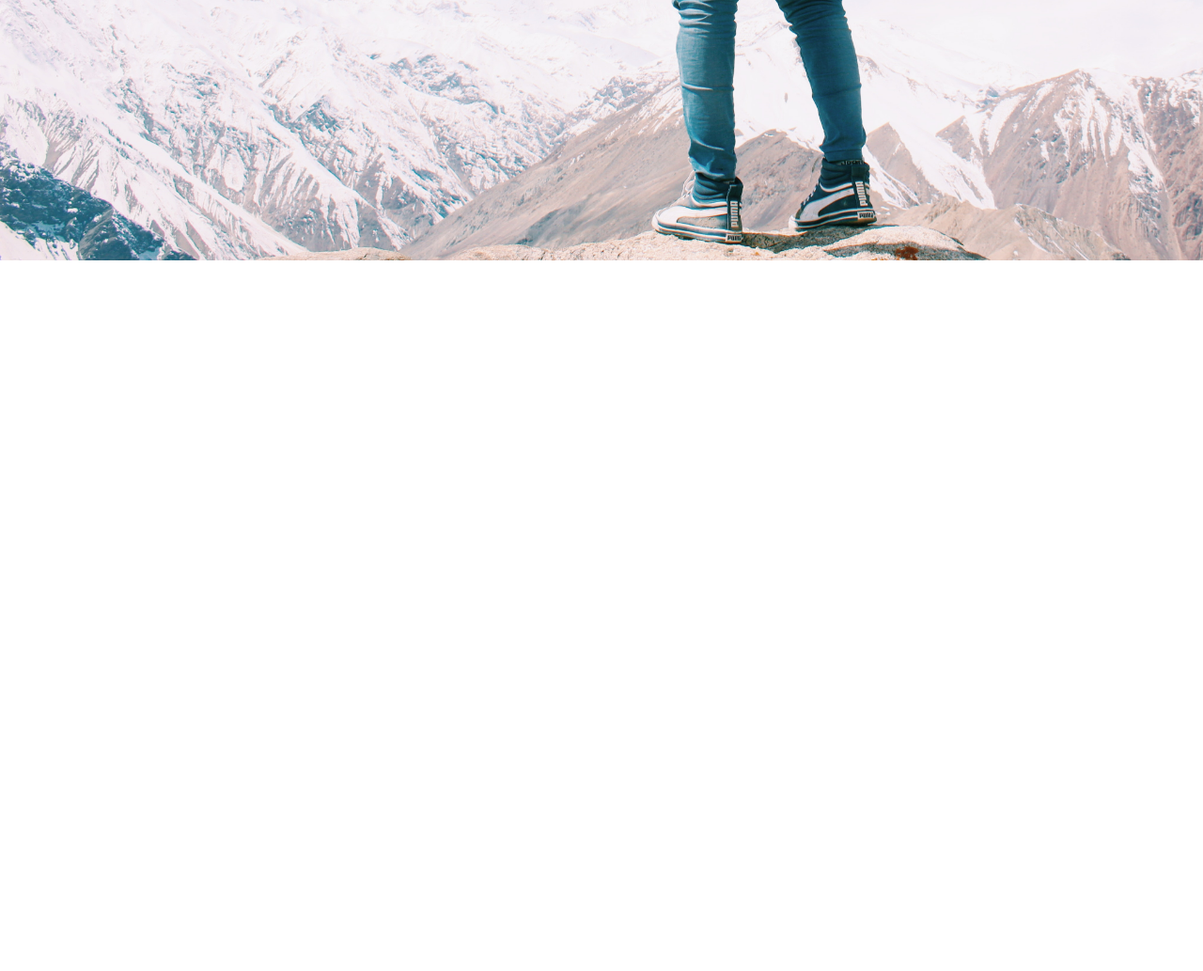
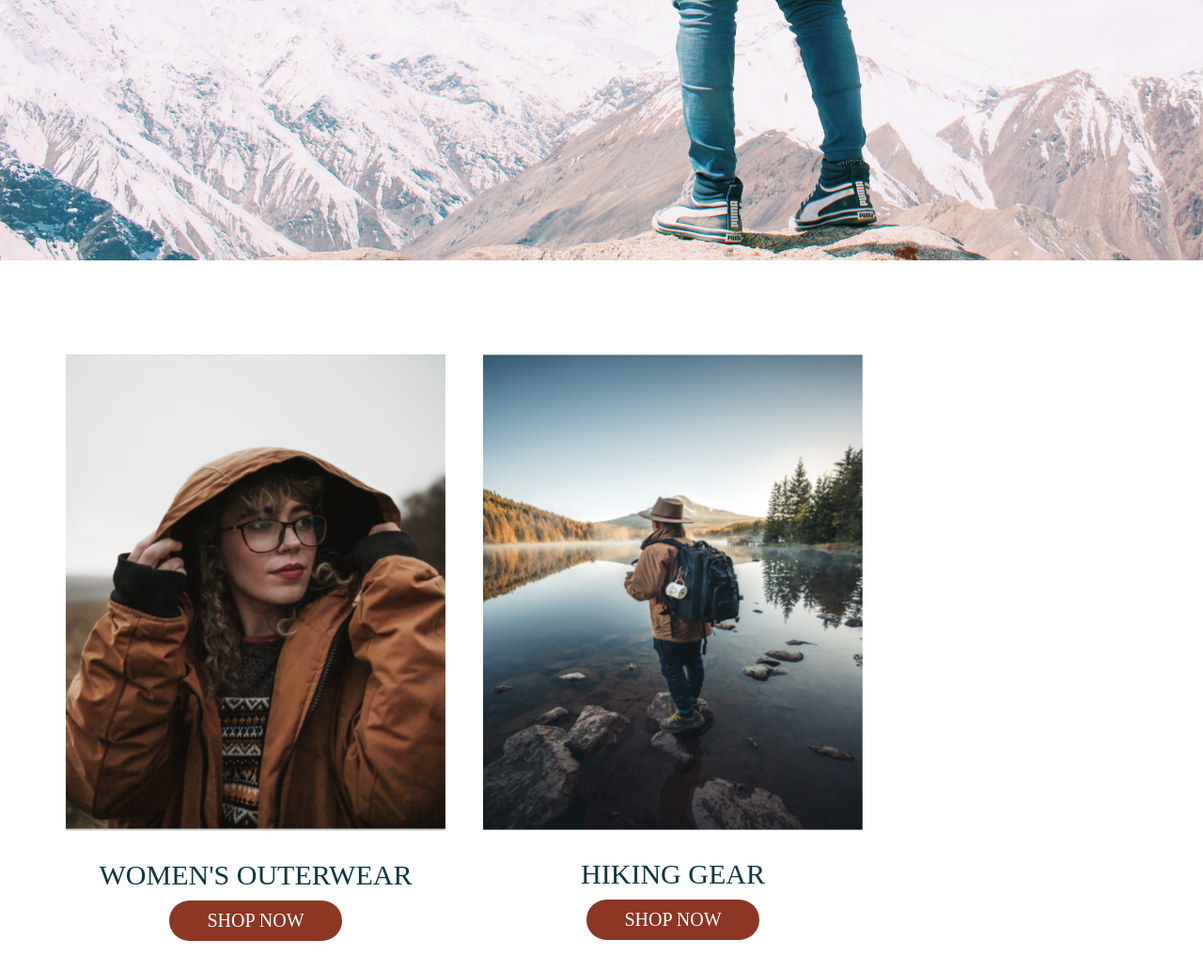
Before and after one commit to Emii91/syadyniaR, a plain HTML site: page index.html in a window 1280 px wide. Shown: the part 967-2000 px from the top of the page at 94% size. Before the commit the page ends 1244 px from the top, so only its background shows below. Drawn offline with Linux system fonts and the light colour scheme.

Commit message:
started module two

```diff
--- a/css/styles.css
+++ b/css/styles.css
@@ -99,7 +99,52 @@ color: #ffffff;
     margin-bottom: 50px;
 }
 
+/*Module Two*/
 
+.module-two img {
+    max-width: 100%;
+    padding: 20px;
+    margin-top: 80px;
+    display: flex;
+}
+
+.module-two a {
+    text-transform: uppercase;
+    text-decoration: none;
+    font-family: 'Source Sans Pro Black';
+    font-size: 30px;
+    color: #0A3641;
+    display: flex;
+    justify-content: center;
+    margin-bottom: 10px;
+}
+
+button.btn-small {
+    background-color: #8C3723;
+    color: #ffffff;
+    font-family: "Source Sans Pro Black";
+    font-size: 20px;
+    text-transform: uppercase;
+    padding: 10px 40px;
+    border: none;
+    border-radius: 25px;
+}
+
+.women-module {
+    float: left;
+    text-align: center;
+    margin-left: 50px;
+}
+
+.hikinggear-module {
+    float: left;
+    text-align: center;
+}
+
+.men-module {
+    float: left;
+    text-align: center;
+}
 
 @media only screen and (max-width: 1100px) {
     header {
@@ -127,7 +172,7 @@ color: #ffffff;
     }
 }
 
-@media only screen and (max-width: 699px) {
+@media only screen and (max-width: 750px) {
     h1 {
         font-size: 25px;
     }
--- a/index.html
+++ b/index.html
@@ -17,12 +17,12 @@
     <label for="toggle">&#9776;</label>
     <input type="checkbox" id="toggle"/>
    <div class="menu">
-    <a href="#">New Arriwals</a>
-    <a href="#">Men</a>
-    <a href="#">Women</a>
-    <a href="#">Hiking Gear</a>
-    <a href="#">About Us</a>
-    <a href="#">Contact Us</a>
+    <a href="newarriwals.html">New Arriwals</a>
+    <a href="men.html">Men</a>
+    <a href="women.html">Women</a>
+    <a href="hikinggear.html">Hiking Gear</a>
+    <a href="aboutus.html">About Us</a>
+    <a href="contactus.html">Contact Us</a>
    </div>
   </div>
  </header>
@@ -33,5 +33,24 @@
    <button class="btn">Shop now</button></a>
   </div>
  </section>
+<main>
+ <section class="module-two">
+<div class="women-module">
+   <a href="women.html"><img src="images/women.PNG" alt="Woman in brown rainjacket"></a>
+   <a href="women.html">Women's Outerwear</a>
+   <button class="btn-small">Shop now</button></a>
+</div>
+<div class="hikinggear-module">
+   <a href="hikinggear.html"><img src="images/hiking.PNG" alt="Man standing in water fishing in brown jacket"></a>
+   <a href="hikinggear.html">Hiking Gear</a>
+   <button class="btn-small">Shop now</button></a>
+</div>
+<div class="men-module">
+   <a href="men.html"><img src="images/men.PNG" alt="Man in red jacket"></a>
+   <a href="men.html">Men's Outerwear</a>
+   <button class="btn-small">Shop now</button></a>
+</div>
+ </section>
+</main>
 </body>
 </html>
```
Also changed, not shown: aboutus.html (added), contactus.html (added), hikinggear.html (added), men.html (added), newarriwals.html (added), women.html (added). Lines whose indentation alone changed are shown as unchanged.
